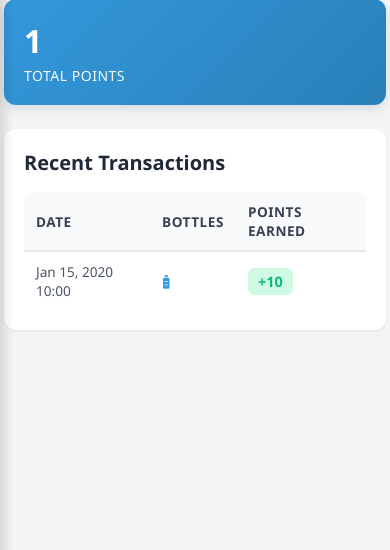
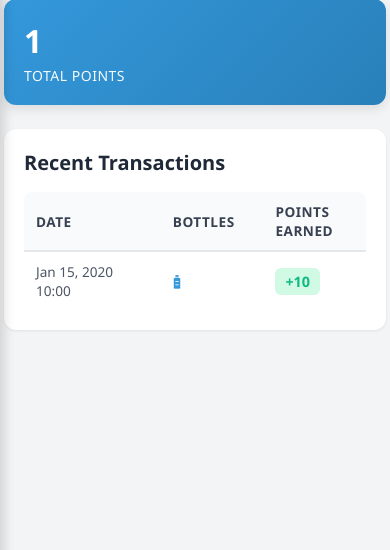
Before and after one commit to capstoneproj2025-afk/SMC_EcoDrop, a Django app: template templates/core/dashboard.html in a window 390 px wide. Shown: the part 210-760 px from the top of the page. Run offline with Django 4.2, Linux system fonts and the light colour scheme; the template is opened without the code that fills it: most values are stand-ins (such as "Sample title", 1, 10 or a date in 2020).

Commit message:
Make dashboard table span full width with proper column distribution

```diff
--- a/templates/core/dashboard.html
+++ b/templates/core/dashboard.html
@@ -27,8 +27,8 @@
 .kpi-label { opacity: 0.95; font-size: 14px; text-transform: uppercase; letter-spacing: 0.5px; }
 .table-card { margin-top: 0; }
 .table-card h3 { margin-bottom: 16px; color: #1f2937; font-size: 1.25rem; }
-.table-wrap { overflow-x:auto; border-radius: 8px; border: 1px solid #e5e7eb; }
-.table-wrap table { width:100%; border-collapse: collapse; min-width: 500px; display: table !important; }
+.table-wrap { overflow-x:auto; border-radius: 8px; border: 1px solid #e5e7eb; margin: 0; }
+.table-wrap table { width:100%; border-collapse: collapse; display: table !important; table-layout: auto; }
 .table-wrap th {
     text-align:left;
     padding:14px 16px;
@@ -40,6 +40,9 @@
     letter-spacing: 0.5px;
     border-bottom: 2px solid #e5e7eb;
 }
+.table-wrap th:nth-child(1) { width: 40%; }
+.table-wrap th:nth-child(2) { width: 30%; }
+.table-wrap th:nth-child(3) { width: 30%; }
 .table-wrap td {
     text-align:left;
     padding:14px 16px;
@@ -65,7 +68,7 @@
     .cards { flex-direction: column; }
     .kpi { min-width: 100%; }
     .table-wrap { border: none; }
-    .table-wrap table { min-width: 100%; }
+    .table-wrap table { width: 100%; }
     .table-wrap th, .table-wrap td { padding: 10px 12px; font-size: 0.85rem; }
 }
 </style>
```
